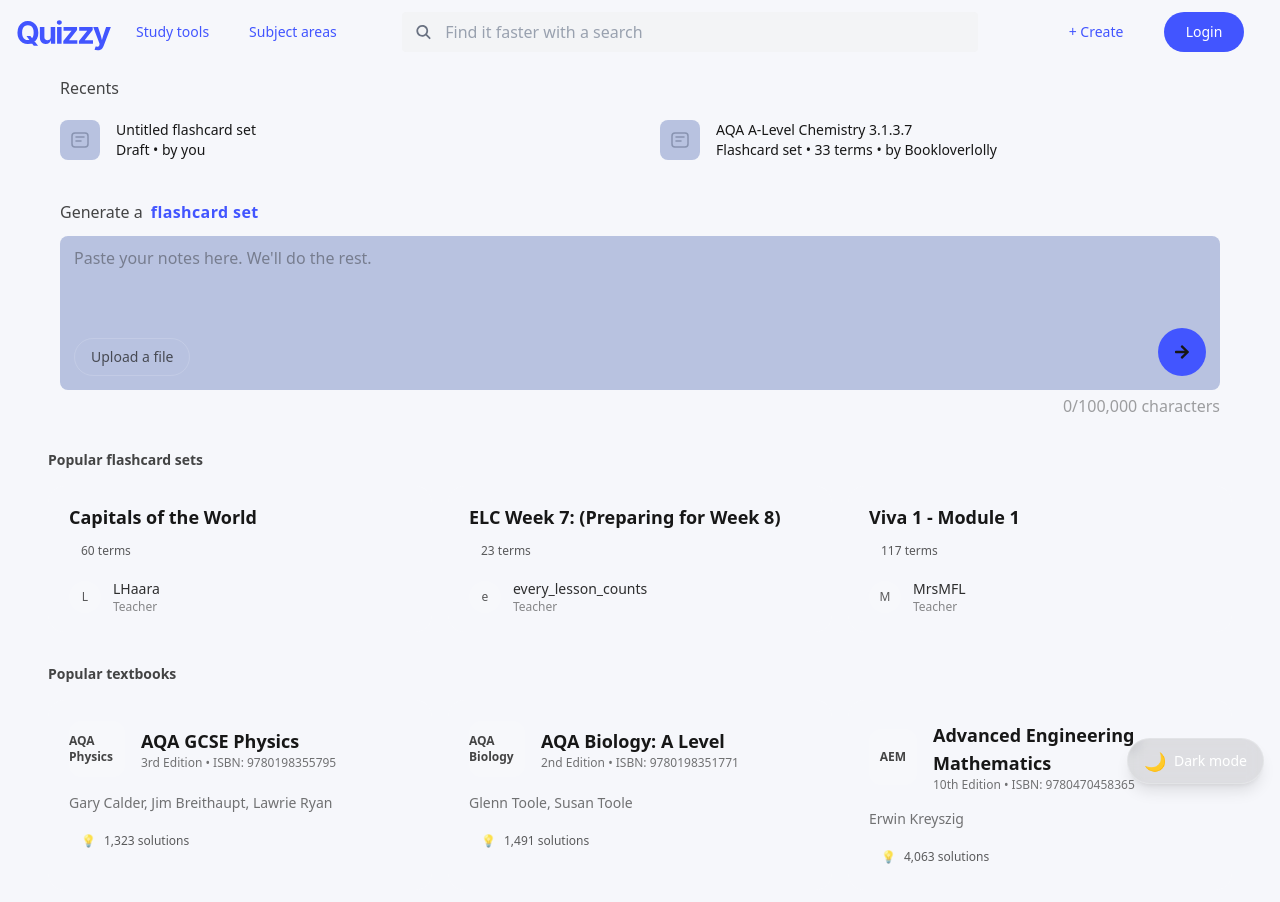
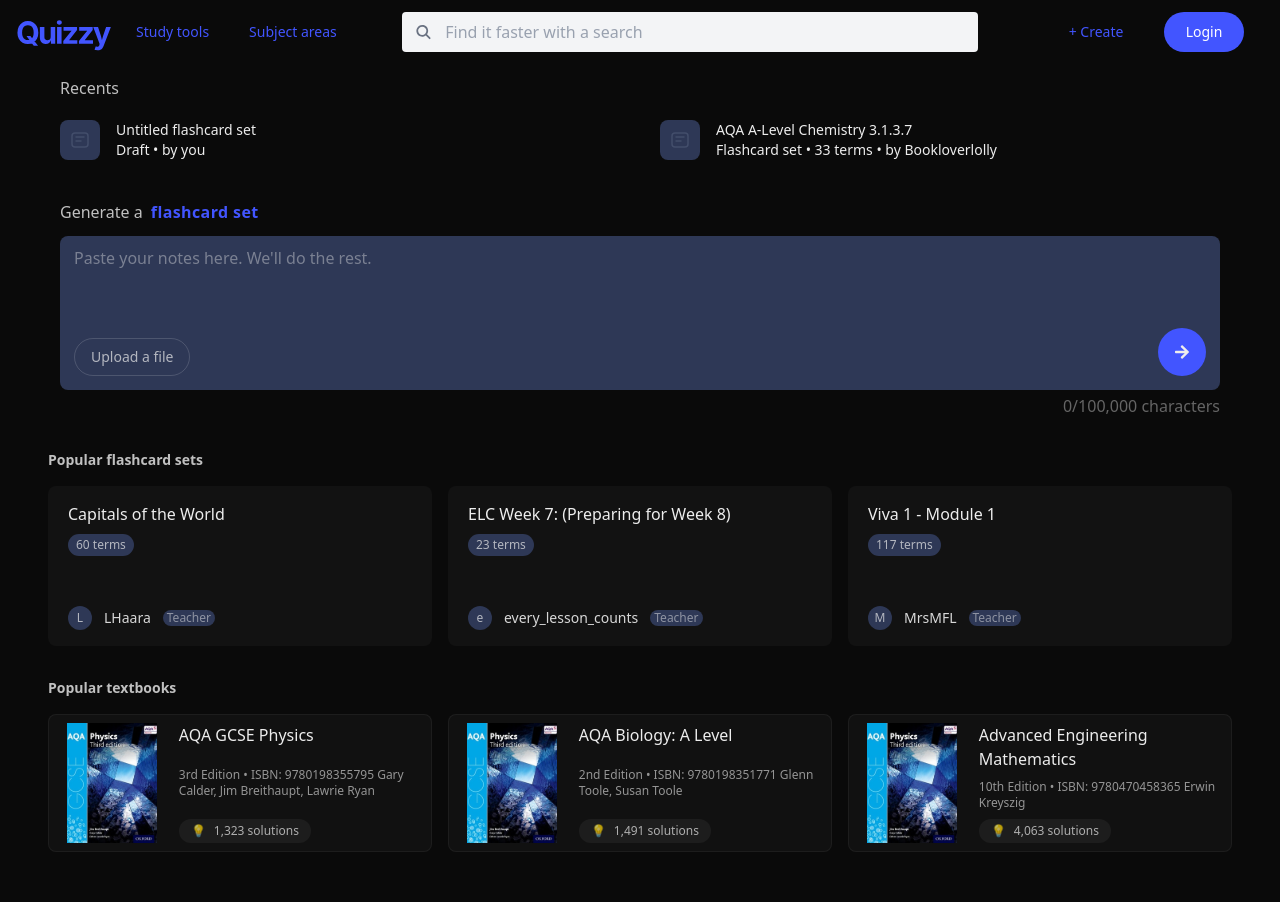
Before and after one commit to arslankaleem7229/quizzy, a Next.js app: page /latest in a window 1280 px wide. Shown: the top 902 px of the page. Built offline with nearby package versions, Linux system fonts and the light colour scheme.

Commit message:
Finalised the ui

```diff
--- a/app/components/ThemeToggle.tsx
+++ /dev/null
@@ -1,57 +0,0 @@
-"use client";
-
-import { useEffect, useState } from "react";
-
-type Theme = "light" | "dark";
-
-const THEME_STORAGE_KEY = "quizzy-theme";
-
-const ThemeToggle = () => {
-  const [theme, setTheme] = useState<Theme>("light");
-  const [mounted, setMounted] = useState(false);
-
-  useEffect(() => {
-    const storedTheme = window.localStorage.getItem(
-      THEME_STORAGE_KEY,
-    ) as Theme | null;
-    const prefersDark = window.matchMedia(
-      "(prefers-color-scheme: dark)",
-    ).matches;
-    const nextTheme = storedTheme ?? (prefersDark ? "dark" : "light");
-    document.documentElement.dataset.theme = nextTheme;
-    setTheme(nextTheme);
-    setMounted(true);
-  }, []);
-
-  useEffect(() => {
-    if (!mounted) return;
-    document.documentElement.dataset.theme = theme;
-    window.localStorage.setItem(THEME_STORAGE_KEY, theme);
-  }, [mounted, theme]);
-
-  const toggleTheme = () => {
-    setTheme((prev) => (prev === "light" ? "dark" : "light"));
-  };
-
-  const icon = theme === "light" ? "🌙" : "☀️";
-  const label =
-    theme === "light" ? "Switch to dark mode" : "Switch to light mode";
-
-  return (
-    <button
-      type="button"
-      onClick={toggleTheme}
-      aria-label={label}
-      className="flex items-center gap-2 rounded-full border border-white/20 bg-black/10 px-4 py-2 text-sm font-medium text-white shadow-lg backdrop-blur transition hover:border-white/40"
-    >
-      <span className="text-lg" aria-hidden>
-        {icon}
-      </span>
-      <span className="hidden sm:inline">
-        {theme === "light" ? "Dark" : "Light"} mode
-      </span>
-    </button>
-  );
-};
-
-export default ThemeToggle;
--- a/app/globals.css
+++ b/app/globals.css
@@ -1,12 +1,29 @@
 @import "tailwindcss";
-:root,
+:root {
+  --background: #050624;
+  --foreground: #ffffff;
+  --primary: #4255ff;
+  --primaryHover: #423ed8;
+  --primary-gray: #050624;
+  --latest-card: #2e3856;
+  --latest-image: #586380;
+}
+/*
 :root[data-theme="light"] {
-  --background: #f6f7fb;
+   --background: #f6f7fb;
   --foreground: #171717;
   --primary: #4255ff;
   --primaryHover: #423ed8;
   --primary-gray: #f3f4f6;
   --latest-card: #b8c2e0;
+  --latest-image: #586380;
+
+  --background: #050624;
+  --foreground: #ffffff;
+  --primary: #4255ff;
+  --primaryHover: #423ed8;
+  --primary-gray: #050624;
+  --latest-card: #2e3856;
   --latest-image: #586380;
 }
 
@@ -19,6 +36,7 @@
   --latest-card: #2e3856;
   --latest-image: #586380;
 }
+  */
 
 @media (prefers-color-scheme: light) {
   :root {
--- a/app/latest/components/PopularFlashCards.tsx
+++ b/app/latest/components/PopularFlashCards.tsx
@@ -10,21 +10,26 @@
         {flashcardSets.map((set) => (
           <div
             key={set.title}
-            className="rounded-2xl border border-white/5 bg-white/3 px-5 py-4"
+            className={`rounded-lg hover:bg-(--latest-card) transition border-white/5 bg-white/3 duration-0 px-5 py-4 h-40 flex flex-col justify-between items-start`}
           >
-            <div className="text-lg font-semibold">{set.title}</div>
-            <div className="mt-2 inline-flex items-center rounded-full bg-white/5 px-3 py-1 text-xs text-(--foreground)/70">
-              {set.terms}
+            <div className="w-full">
+              <div className="text-base font-medium overflow-hidden whitespace-nowrap text-ellipsis">
+                {set.title}
+              </div>
+              <div className="mt-2 inline-flex items-center rounded-full bg-(--latest-card) px-2 py-0.75 text-xs text-(--foreground)/70">
+                {set.terms}
+              </div>
             </div>
             <div className="mt-4 flex items-center gap-3 text-sm text-(--foreground)/70">
-              <div className="flex h-8 w-8 items-center justify-center rounded-full bg-white/10 text-xs">
+              <div className="flex h-6 w-6 items-center justify-center rounded-full bg-(--latest-card) text-xs">
                 {set.author[0]}
               </div>
-              <div>
-                <div className="font-medium text-(--foreground)/90">
-                  {set.author}
-                </div>
-                <div className="text-xs text-(--foreground)/50">{set.role}</div>
+
+              <div className="font-medium text-(--foreground)/90">
+                {set.author}
+              </div>
+              <div className="text-xs text-(--foreground)/50 rounded-full bg-(--latest-card) px-1">
+                {set.role}
               </div>
             </div>
           </div>
--- /dev/null
+++ b/app/latest/components/PopularTextbooks.tsx
@@ -0,0 +1,47 @@
+import React from "react";
+import { textbooks } from "../temp_data";
+import Image from "next/image";
+
+const PopularTextbooks = () => {
+  return (
+    <div className="pb-16">
+      <div className="text-sm font-semibold text-(--foreground)/80">
+        Popular textbooks
+      </div>
+      <div className="mt-4 grid gap-4 sm:grid-cols-2 lg:grid-cols-3">
+        {textbooks.map((book) => (
+          <div
+            key={book.title}
+            className="flex flex-col rounded-lg border border-white/5 bg-white/3 p-2 hover:bg-(--latest-card)"
+          >
+            <div className="flex flex-row items-start gap-3 h-30">
+              <div className="relative h-full w-3/10 items-center justify-center rounded-xl bg-transparent text-xs font-semibold text-(--foreground)/80">
+                <Image
+                  src={"/books/physics.jpg"}
+                  alt="book"
+                  fill
+                  className="object-contain"
+                />
+              </div>
+
+              <div className="flex flex-1 flex-col h-full w-full items-start justify-between">
+                <div className="text-base font-medium">{book.title}</div>
+                <p className="text-xs text-(--foreground)/60">
+                  {book.edition}
+                  {"\n"}
+                  {book.authors}
+                </p>
+                <div className="inline-flex items-center gap-2 rounded-full bg-white/5 px-3 py-1 text-xs text-(--foreground)/70">
+                  <span>💡</span>
+                  {book.solutions}
+                </div>
+              </div>
+            </div>
+          </div>
+        ))}
+      </div>
+    </div>
+  );
+};
+
+export default PopularTextbooks;
--- a/app/latest/page.tsx
+++ b/app/latest/page.tsx
@@ -1,7 +1,7 @@
 import GenerateByAI from "./components/GenerateByAI";
 import PopularFlashCards from "./components/PopularFlashCards";
+import PopularTextbooks from "./components/PopularTextbooks";
 import RecentComponent from "./components/RecentComponent";
-import { textbooks } from "./temp_data";
 
 const Latest = () => {
   return (
@@ -14,39 +14,7 @@
           <RecentComponent />
           <GenerateByAI />
           <PopularFlashCards />
-
-          <div className="pb-16">
-            <div className="text-sm font-semibold text-(--foreground)/80">
-              Popular textbooks
-            </div>
-            <div className="mt-4 grid gap-4 lg:grid-cols-3">
-              {textbooks.map((book) => (
-                <div
-                  key={book.title}
-                  className="flex flex-col rounded-2xl border border-white/5 bg-white/[0.03] p-5"
-                >
-                  <div className="flex items-center gap-4">
-                    <div className="flex h-14 w-14 items-center justify-center rounded-xl bg-white/10 text-xs font-semibold text-(--foreground)/80">
-                      {book.cover}
-                    </div>
-                    <div>
-                      <div className="text-lg font-semibold">{book.title}</div>
-                      <p className="text-xs text-(--foreground)/60">
-                        {book.edition}
-                      </p>
-                    </div>
-                  </div>
-                  <p className="mt-4 text-sm text-(--foreground)/60">
-                    {book.authors}
-                  </p>
-                  <div className="mt-4 inline-flex items-center gap-2 rounded-full bg-white/5 px-3 py-1 text-xs text-(--foreground)/70">
-                    <span>💡</span>
-                    {book.solutions}
-                  </div>
-                </div>
-              ))}
-            </div>
-          </div>
+          <PopularTextbooks />
         </div>
       </section>
     </main>
--- a/app/layout.tsx
+++ b/app/layout.tsx
@@ -1,6 +1,5 @@
 import type { Metadata } from "next";
 import Navbar from "./Navbar";
-import ThemeToggle from "./components/ThemeToggle";
 import "./globals.css";
 
 export const metadata: Metadata = {
@@ -14,11 +13,8 @@
   children: React.ReactNode;
 }>) {
   return (
-    <html lang="en" data-theme="light">
+    <html lang="en" data-theme="dark">
       <body className="min-h-screen bg-(--background) text-(--foreground) transition-colors">
-        <div className="fixed bottom-4 right-4 z-50">
-          <ThemeToggle />
-        </div>
         <Navbar />
         <div className="flex">{children}</div>
       </body>
```
Also changed, not shown: public/books/physics.jpg (added).
